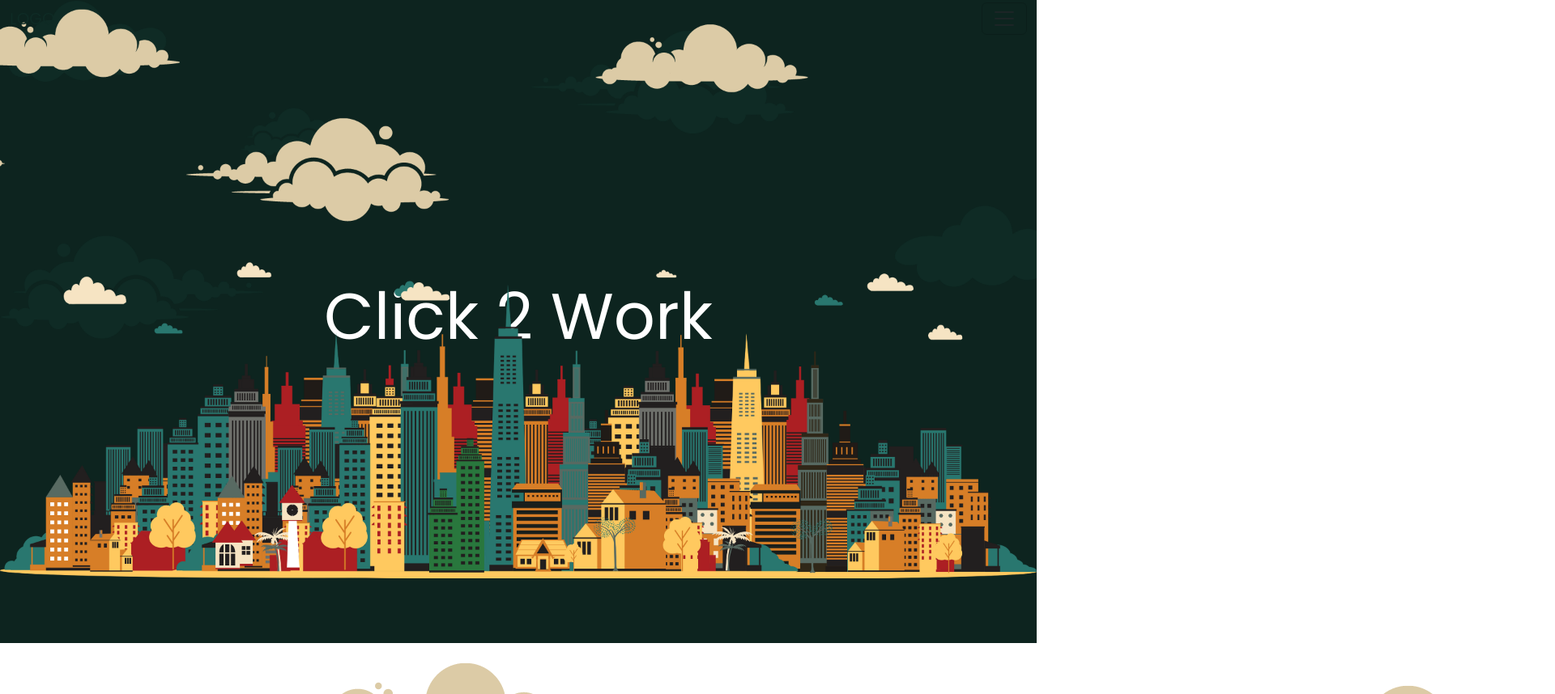
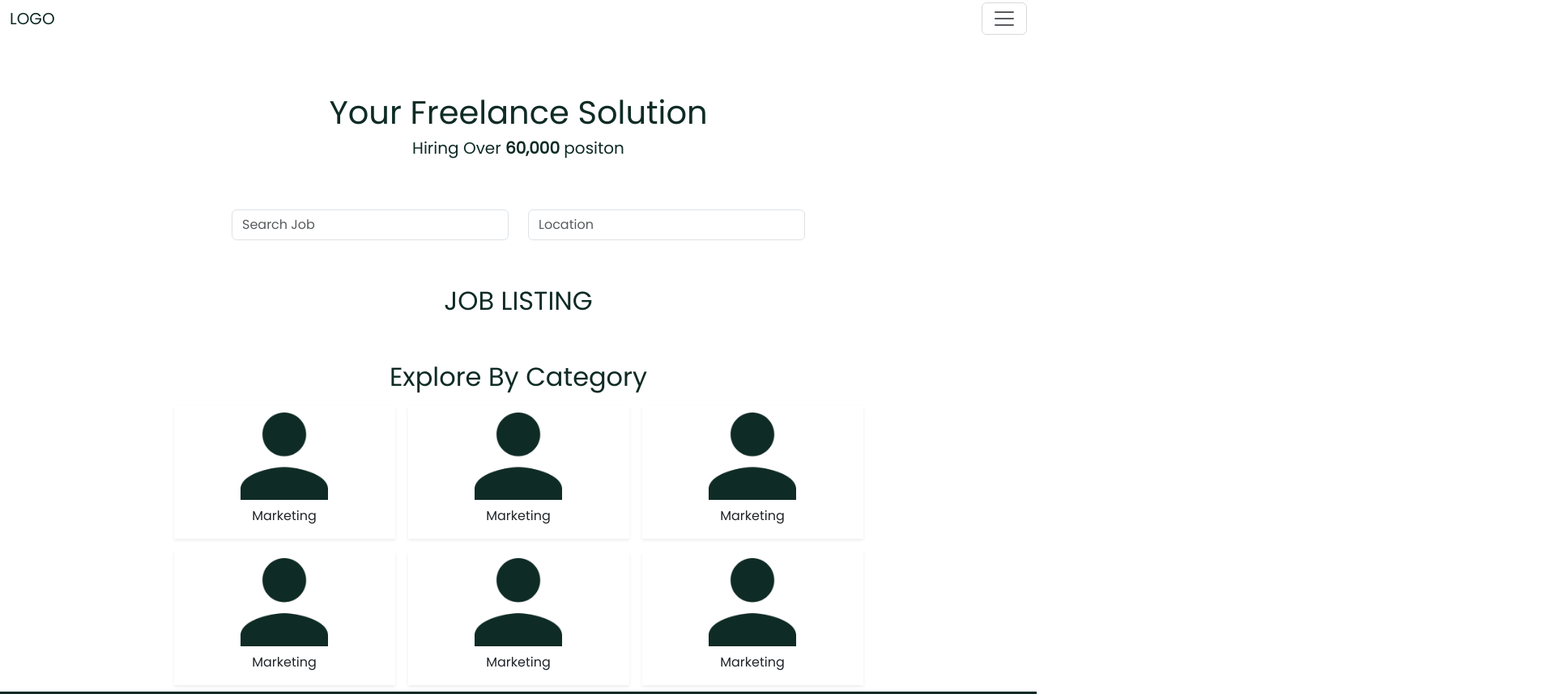
Before and after one commit to AbdulDeBorja09/MP2, a plain HTML site: page index.html in a window 1280 px wide. Shown: the part 5-863 px from the top of the page at 81% size, 1920 px wide, since content can reach past the window. Drawn offline with nearby package versions, Linux system fonts and the light colour scheme.

Commit message:
new file:   images/icon.png 	modified:   index.html 	modified:   style.css

```diff
--- a/index.html
+++ b/index.html
@@ -1,6 +1,7 @@
 <!DOCTYPE html>
 <html lang="en">
   <head>
+    <link href="images/3.png" type="image/x-icon" />
     <meta charset="UTF-8" />
     <meta name="viewport" content="width=device-width, initial-scale=1.0" />
     <link
@@ -10,7 +11,7 @@
       crossorigin="anonymous"
     />
     <link rel="stylesheet" href="style.css" />
-    <title>Document</title>
+    <title>Click 2 Work</title>
   </head>
   <body>
     <nav class="navbar fixed-top">
@@ -92,16 +93,7 @@
         </div>
       </div>
     </nav>
-    <section class="parallax">
-      <h2 id="txt">Click 2 Work</h2>
-      <img src="/images/2.png" id="greencloud" />
-      <img src="/images/3.png" id="brown-cloud" />
-      <img src="/images/4.png" id="building" />
-    </section>
 
-    <div>
-      <img src="images/3.png" alt="" />
-    </div>
     <div class="container text-center p-5">
       <br />
       <br /><br />
@@ -134,6 +126,37 @@
     <div class="container text-center">
       <h2 style="color: #0f2b25">Explore By Category</h2>
       <div class="row"></div>
+    </div>
+    <div class="container">
+      <div class="container-fluid">
+        <div class="row align-content-center mx-auto justify-content-center">
+          <div class="col-5 col-sm-3 shadow-sm m-2 text-center">
+            <img src="images/icon.png" class="w-50 p-2" />
+            <p>Marketing</p>
+          </div>
+
+          <div class="col-5 col-sm-3 shadow-sm m-2 text-center">
+            <img src="images/icon.png" class="w-50 p-2" />
+            <p>Marketing</p>
+          </div>
+          <div class="col-5 col-sm-3 shadow-sm m-2 text-center">
+            <img src="images/icon.png" class="w-50 p-2" />
+            <p>Marketing</p>
+          </div>
+          <div class="col-5 col-sm-3 shadow-sm m-2 text-center">
+            <img src="images/icon.png" class="w-50 p-2" />
+            <p>Marketing</p>
+          </div>
+          <div class="col-5 col-sm-3 shadow-sm m-2 text-center">
+            <img src="images/icon.png" class="w-50 p-2" />
+            <p>Marketing</p>
+          </div>
+          <div class="col-5 col-sm-3 shadow-sm m-2 text-center">
+            <img src="images/icon.png" class="w-50 p-2" />
+            <p>Marketing</p>
+          </div>
+        </div>
+      </div>
     </div>
 
     <footer class="text-white pt-5 pb-4" style="background-color: #0f2b25">
--- a/style.css
+++ b/style.css
@@ -2,30 +2,3 @@
 * {
   font-family: "Poppins", sans-serif;
 }
-
-.parallax {
-  position: relative;
-  display: flex;
-  justify-content: center;
-  align-items: center;
-  height: 100vh;
-  background: url("/images/1.png") no-repeat;
-  background-position: center;
-  background-attachment: fixed;
-}
-.parallax img {
-  position: absolute;
-  top: 0;
-  left: 0;
-  width: 100%;
-  pointer-events: none;
-}
-.parallax img#brown-cloud {
-  transform: translate(-282px);
-}
-
-#txt {
-  position: absolute;
-  font-size: 5em;
-  color: white;
-}
```
Also changed, not shown: images/icon.png (added).
